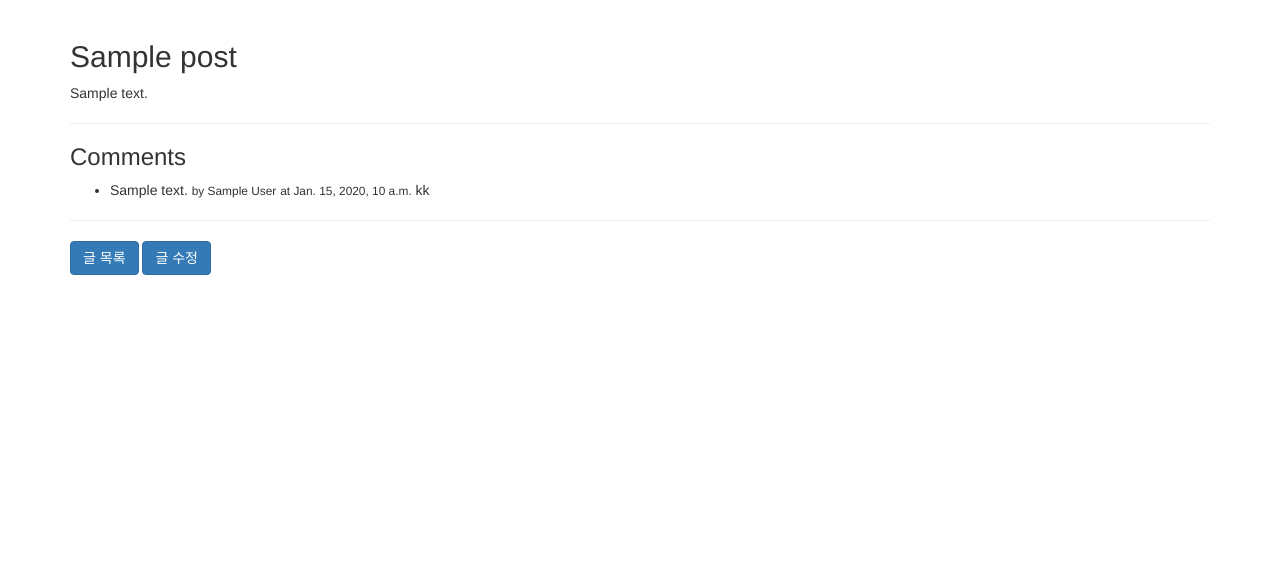
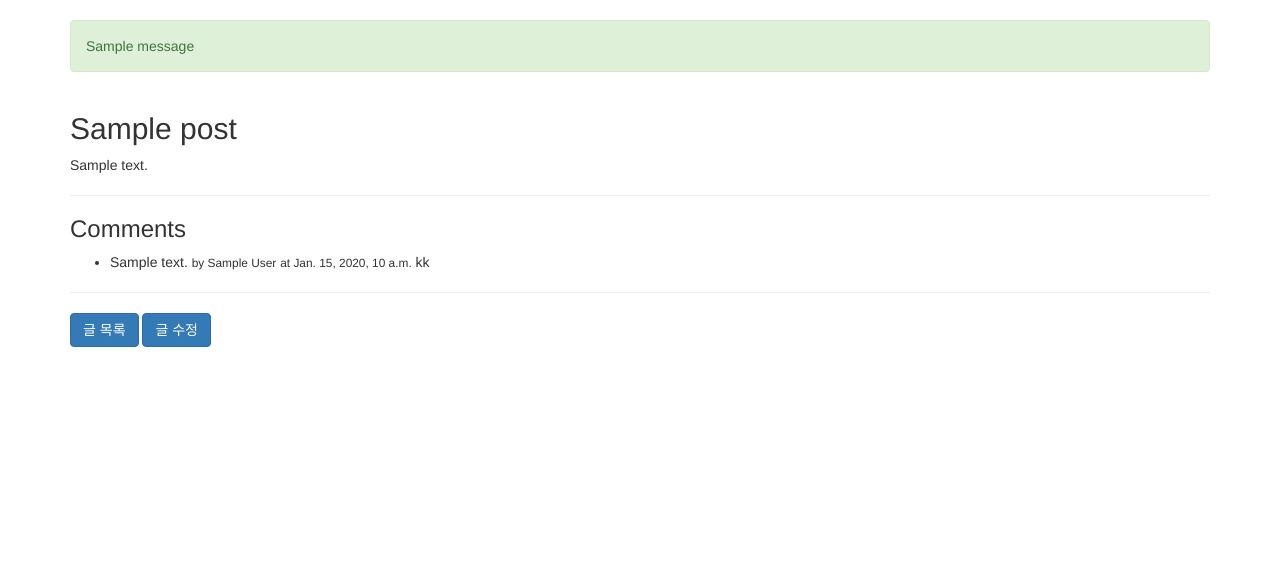
Before and after one commit to bookfairy/pirogramming_askdjango, a Django app: a page that uses askdjango/templates/layout.html in a window 1280 px wide. Shown: the part 52-639 px from the top of the page. Run offline with Django 3.2, Linux system fonts and the light colour scheme; tables that the repository leaves empty hold one stand-in row (values such as "Sample post"); one stand-in notice (Sample message) is shown; some libraries are stand-ins or nearby versions.

Commit message:
25강: Message Framework - 임시 메세지 활용하기

```diff
--- a/askdjango/settings.py
+++ b/askdjango/settings.py
@@ -126,3 +126,7 @@ USE_TZ = True
 STATIC_URL = '/static/'
 
 INTERNAL_IPS = ['127.0.0.1']
+
+from django.contrib.messages import constants
+MESSAGE_LEVEL = constants.DEBUG
+MESSAGE_TAGS = {constants.ERROR: 'DANGER'}
--- a/askdjango/templates/layout.html
+++ b/askdjango/templates/layout.html
@@ -51,6 +51,16 @@
     </div>
 </nav>
 
+{% if messages %}
+    <div class="container">
+        {% for message in messages %}
+            <div class="alert alert-{{ message.tags }}">
+                {{ message.message }}
+            </div>
+        {% endfor %}
+    </div>
+{% endif %}
+
 {% block content %}
 {% endblock %}
 <div id="page-footer">
--- a/blog/views.py
+++ b/blog/views.py
@@ -1,3 +1,4 @@
+from django.contrib import messages
 from django.http import Http404
 from django.shortcuts import get_object_or_404, render, redirect
 from .models import Post
@@ -34,9 +35,8 @@ def post_new(request):
         form = PostForm(request.POST, request.FILES)
         if form.is_valid():
             post = form.save()
-            # post.user = request.user
-            # post.save()
-        return redirect(post)
+            messages.success(request, '새 포스트를 저장했습니다.')
+            return redirect(post)
     else:
         form = PostForm()
 
@@ -50,6 +50,7 @@ def post_edit(request, id):
         form = PostForm(request.POST, request.FILES, instance=post)
         if form.is_valid():
             post = form.save()
+            messages.success(request, '포스트를 수정했습니다.')
             return redirect(post)  # post.get_absolute_url() => post detail
     else:
         form = PostForm(instance=post)
```
